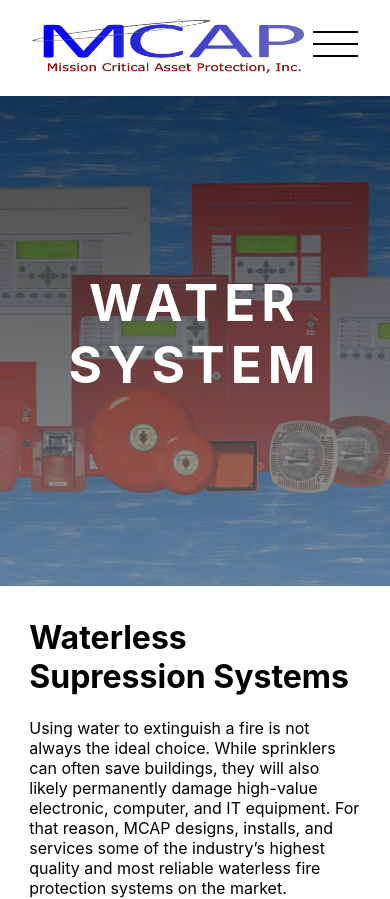
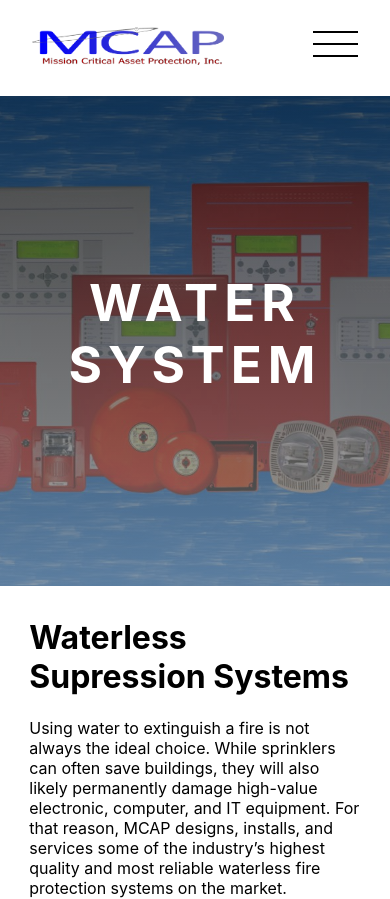
Before and after one commit to kv-n/missioncriticalassetprot, a React (Create React App) app: page /water-systems in a window 390 px wide. Shown: the top 899 px of the page. Built offline with nearby package versions, Linux system fonts and the light colour scheme.

Commit message:
fixes mobile issue

```diff
--- a/src/sass/_nav.scss
+++ b/src/sass/_nav.scss
@@ -206,6 +206,10 @@
             display: none;
         }
 
+        &__logo {
+            width: 12rem;
+        }
+
     }
 
     .hamburger {
--- a/src/sass/_water-systems.scss
+++ b/src/sass/_water-systems.scss
@@ -122,6 +122,10 @@
         &__body {
             width: 85%;
 
+            .visible {
+                width: 100%;
+            }
+
             button {
                 width: 90%;
             }
```
